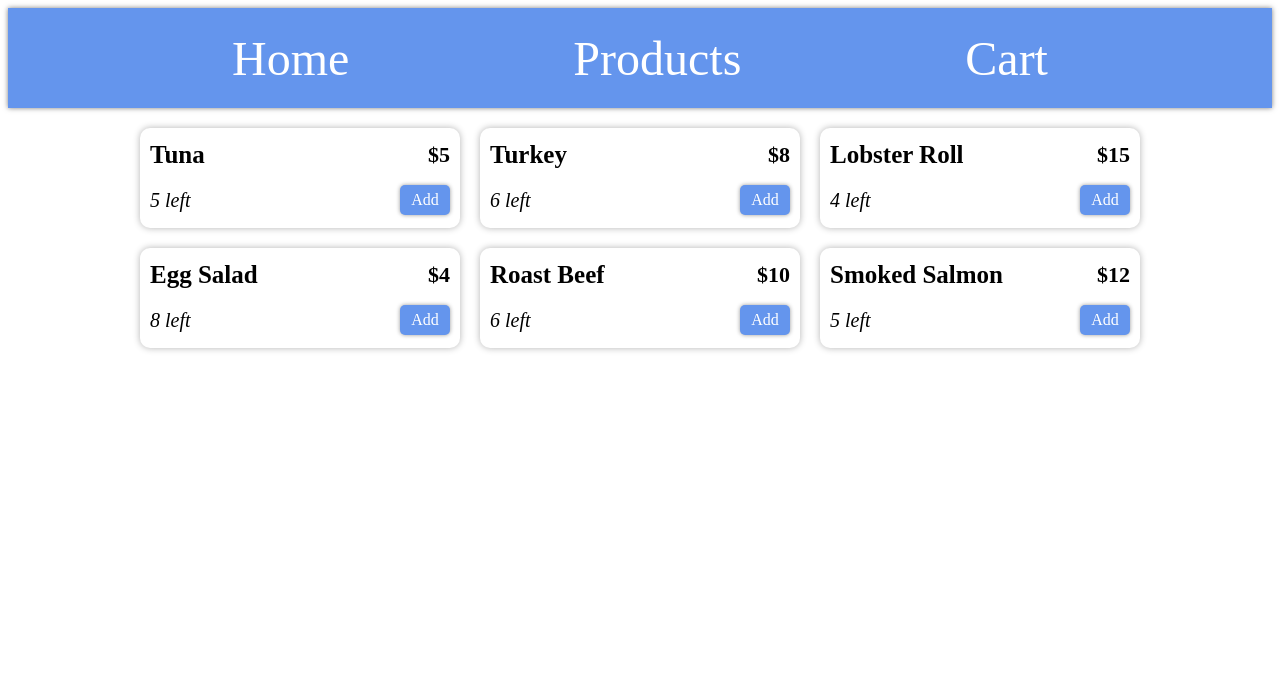
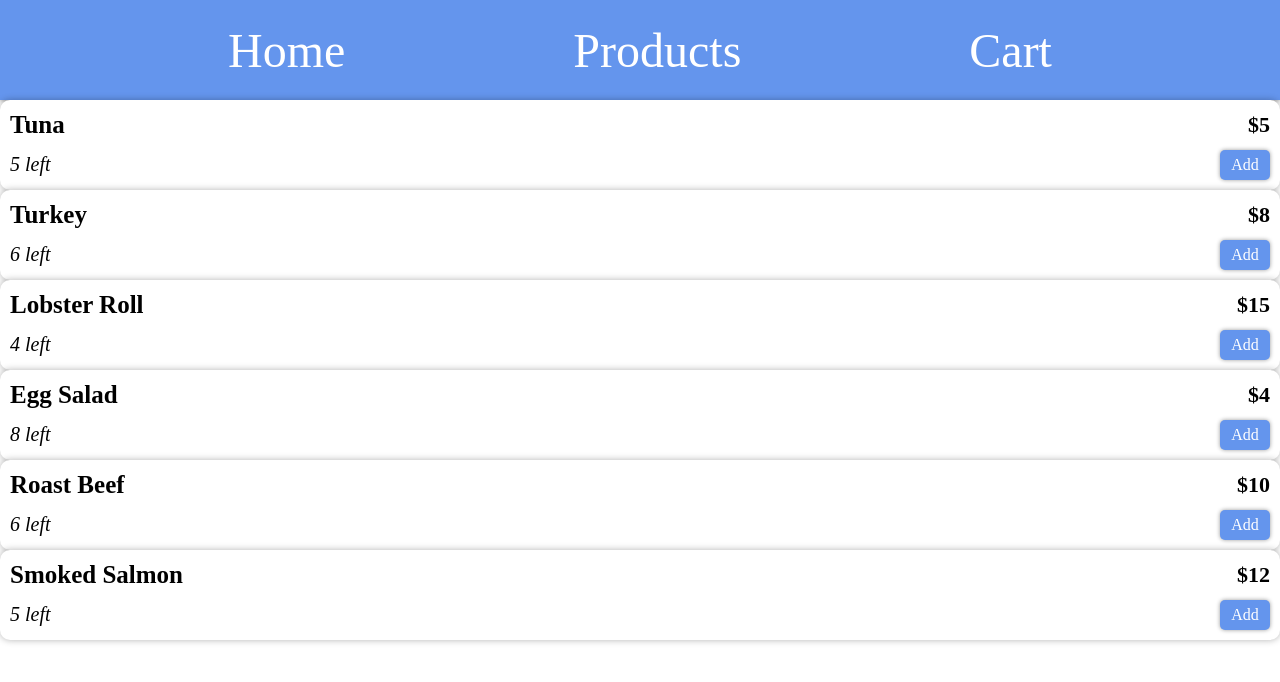
Before and after one commit to KhaledElmorsy/react-shopping-cart, a React (Create React App) app: page /products in a window 1280 px wide. Shown: the top 682 px of the page. Built offline with nearby package versions, Linux system fonts and the light colour scheme.

Commit message:
Add basic cart and side cart components & css

```diff
--- a/src/App.css
+++ b/src/App.css
@@ -1,3 +1,16 @@
+* {
+    box-sizing: border-box;
+    padding: 0;
+    margin: 0;
+}
+
+#root{
+    height: 100vh;
+    width: 100vw;
+    display: flex;
+    flex-direction: column;
+}
+
 .main-button {
     background-color: cornflowerblue;
     color: white;
--- a/src/App.js
+++ b/src/App.js
@@ -2,7 +2,7 @@ import { BrowserRouter, Route, Routes, Link } from 'react-router-dom';
 import { NavBar, Cart, ProductList , Home } from './components';
 import { navLinkStyle } from './theme'
 import './App.css'
-import useCart from './logic/useCart'
+import useCart from './utility/useCart'
 
 function App() {
   const cart = useCart([])
--- a/src/components/NavBar.css
+++ b/src/components/NavBar.css
@@ -7,5 +7,4 @@
     justify-content: space-evenly;
     align-items: center;
     box-shadow: 0 0 5px rgba(0, 0, 0, 0.5);
-    margin-bottom: 20px;
 }
--- a/src/components/Product.css
+++ b/src/components/Product.css
@@ -3,7 +3,7 @@
     grid-template-areas: "name price" "quantity add";
     place-items: center start;
     padding: 5px 10px;
-    width: 300px;
+    width: 100%;
     height: 90px;
     border-radius: 10px;
     background-color: white;
--- a/src/components/ProductList.css
+++ b/src/components/ProductList.css
@@ -1,8 +1,20 @@
-.product-list {
+#product-list{
+    height: 100%;
+    display: flex;
+    align-items: start;
+}
+
+#grid-container{
+    padding: 30px;
+    width: max(700px, 80%);
+    display: flex;
+    justify-content: center;
+    margin-left: auto;
+}
+
+#products {
+    flex: 1;
     display: grid;
-    grid-template-columns: repeat(3, auto);
-    margin: auto;
-    place-items: center;
+    grid-template-columns: repeat(auto-fit, minmax(300px, 1fr));
     gap: 20px;
-    justify-content: center;
 }
--- /dev/null
+++ b/src/utility/useCart.js
@@ -0,0 +1,51 @@
+import { useState } from 'react';
+
+function useCart(initialCart) {
+  const [cart, setCart] = useState(initialCart);
+
+  const findItemRow = (item, cart) =>
+    cart.find((row) => row.item.id === item.id);
+
+  const add = (item)  => {
+    const row = findItemRow(item, cart);
+    if (row) {
+      stepQuantity(row, 1);
+    } else {
+      setCart((prevCart) => prevCart.concat([{item, quantity: 1}]));
+    }
+  };
+
+  const remove = (row) => {
+    setCart((prevCart) => [...prevCart].filter((cartRow) => cartRow !== row));
+  };
+
+  const edit = (row, callback) => {
+    setCart((prevCart) => {
+      return [...prevCart].map((cartRow) => {
+        return cartRow === row ? callback(cartRow) : cartRow;
+      });
+    });
+  };
+
+  const stepQuantity = (row, increment) => {
+    edit(row, (cartRow) => ({
+      ...cartRow,
+      quantity: (cartRow.quantity + increment) || 1,
+    }));
+  };
+
+  const setQuantity = (row, newQuantity) => {
+    edit(row, (cartRow) => ({
+      ...cartRow,
+      quantity: newQuantity,
+    }));
+  };
+
+  function emptyCart() {
+    setCart([]);
+  }
+
+  return { add, remove, stepQuantity, setQuantity, emptyCart, rows: cart };
+}
+
+export default useCart;
```
Also changed, not shown: src/components/SideCart.css (added, +39 -0 lines), src/components/SideCart.js (added, +36 -0 lines).
